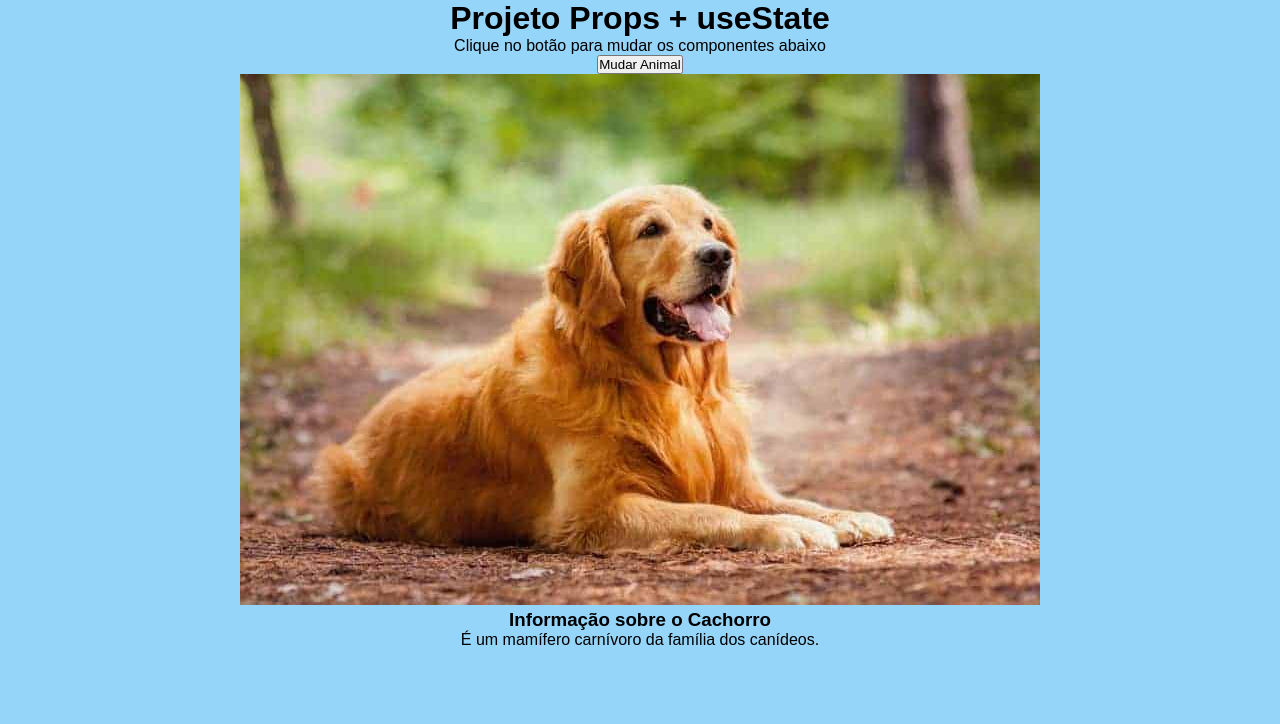
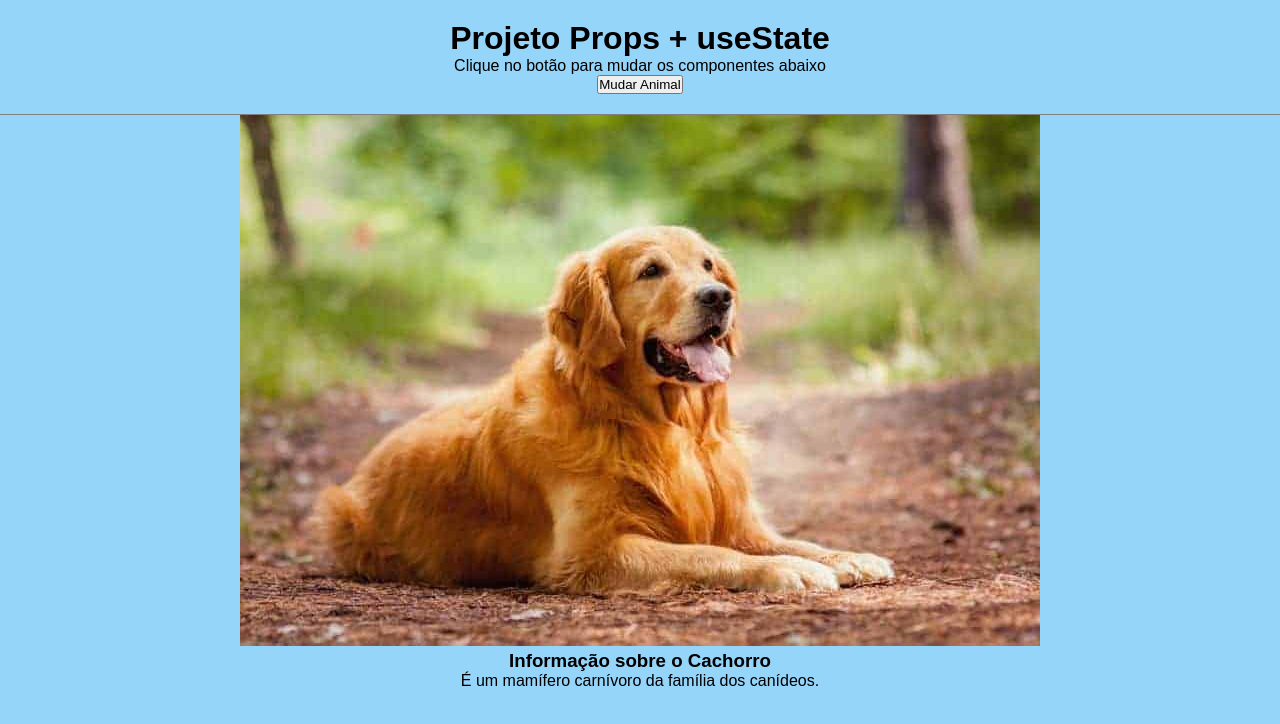
Before and after one commit to gleicekelly13/Alterar-animal, a React (Create React App) app: page / in a window 1280 px wide. Shown: the top 724 px of the page. Built offline with nearby package versions, Linux system fonts and the light colour scheme.

Commit message:
Estilização do header

```diff
--- a/src/App.css
+++ b/src/App.css
@@ -12,3 +12,10 @@
   text-align: center;
   background-color: rgb(150, 213, 250);
 }
+
+header {
+  width: 100%;
+  padding: 20px 0px;
+  border-bottom: 1px solid gray;
+  color: #000;
+}
```
